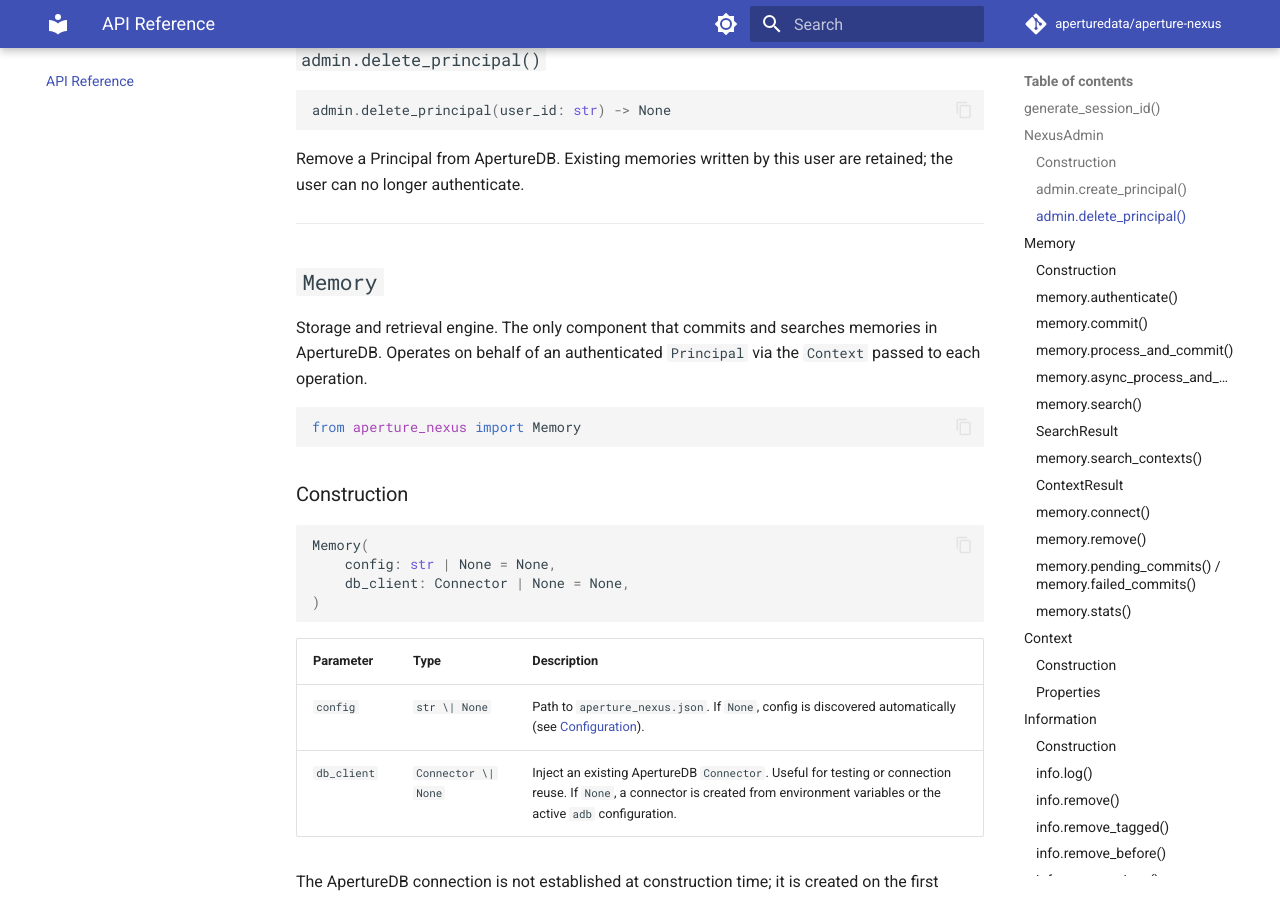
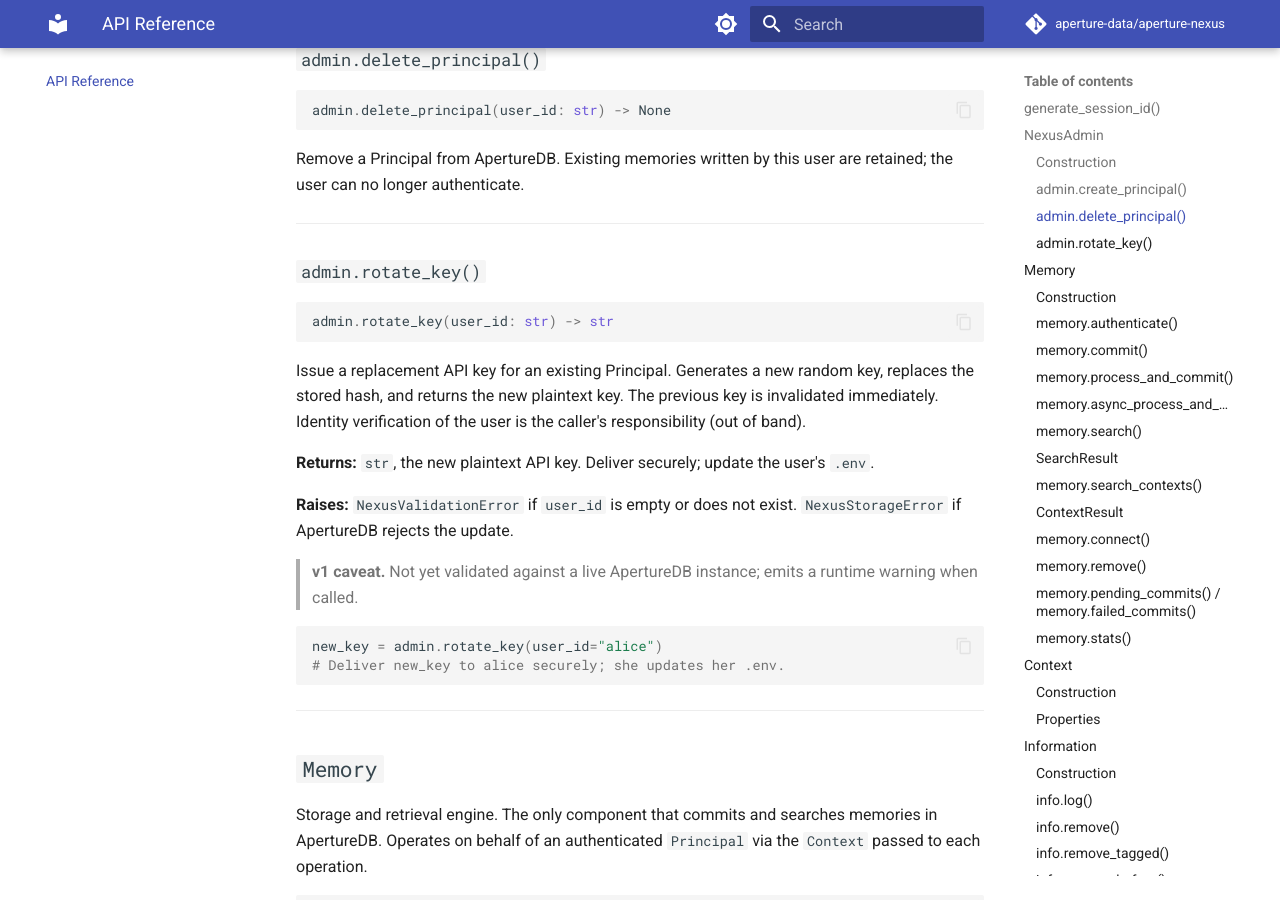
Before and after one commit to aperture-data/aperture-nexus, an MkDocs documentation site: the page built from docs/api-reference.md, in a window 1280 px wide and 900 px high, scrolled down 2048 px. Built offline with MkDocs 1.6.1 and Material for MkDocs 9.7.7, drawn with Linux system fonts in a browser that asks for light colours; comment, search, counter and statistics services are not loaded.

````diff
--- a/docs/api-reference.md
+++ b/docs/api-reference.md
@@ -106,6 +106,27 @@ admin.delete_principal(user_id: str) -> None
 
 Remove a Principal from ApertureDB. Existing memories written by this user are
 retained; the user can no longer authenticate.
+
+---
+
+### `admin.rotate_key()`
+
+```python
+admin.rotate_key(user_id: str) -> str
+```
+
+Issue a replacement API key for an existing Principal. Generates a new random key, replaces the stored hash, and returns the new plaintext key. The previous key is invalidated immediately. Identity verification of the user is the caller's responsibility (out of band).
+
+**Returns:** `str`, the new plaintext API key. Deliver securely; update the user's `.env`.
+
+**Raises:** `NexusValidationError` if `user_id` is empty or does not exist. `NexusStorageError` if ApertureDB rejects the update.
+
+> **v1 caveat.** Not yet validated against a live ApertureDB instance; emits a runtime warning when called.
+
+```python
+new_key = admin.rotate_key(user_id="alice")
+# Deliver new_key to alice securely; she updates her .env.
+```
 
 ---
 
--- a/mkdocs.yml
+++ b/mkdocs.yml
@@ -1,8 +1,8 @@
 site_name: aperture-nexus
 site_description: The Cognition Engine for Enterprise AI — context, knowledge, and memory for AI workflows, agents, and teams
-site_url: https://aperturedata.github.io/aperture-nexus
-repo_url: https://github.com/aperturedata/aperture-nexus
-repo_name: aperturedata/aperture-nexus
+site_url: https://aperture-data.github.io/aperture-nexus
+repo_url: https://github.com/aperture-data/aperture-nexus
+repo_name: aperture-data/aperture-nexus
 edit_uri: edit/main/docs/
 
 theme:
--- a/pyproject.toml
+++ b/pyproject.toml
@@ -95,10 +95,10 @@ all = [
 adb-nexus = "aperture_nexus.cli:app"
 
 [project.urls]
-Homepage = "https://github.com/vishakha041/aperture-nexus"
+Homepage = "https://github.com/aperture-data/aperture-nexus"
 Documentation = "https://docs.aperturedata.dev/aperture-nexus"
-Repository = "https://github.com/vishakha041/aperture-nexus"
-Issues = "https://github.com/vishakha041/aperture-nexus/issues"
+Repository = "https://github.com/aperture-data/aperture-nexus"
+Issues = "https://github.com/aperture-data/aperture-nexus/issues"
 
 [tool.setuptools.packages.find]
 where = ["src"]
````
Also changed, not shown: README.md (+3 -3 lines), docs/README.md (+3 -3 lines), docs/concepts.md (+1 -1 lines), docs/customer-support-agent.md (+3 -3 lines), docs/getting-started.md (+3 -3 lines), 2 other files.
